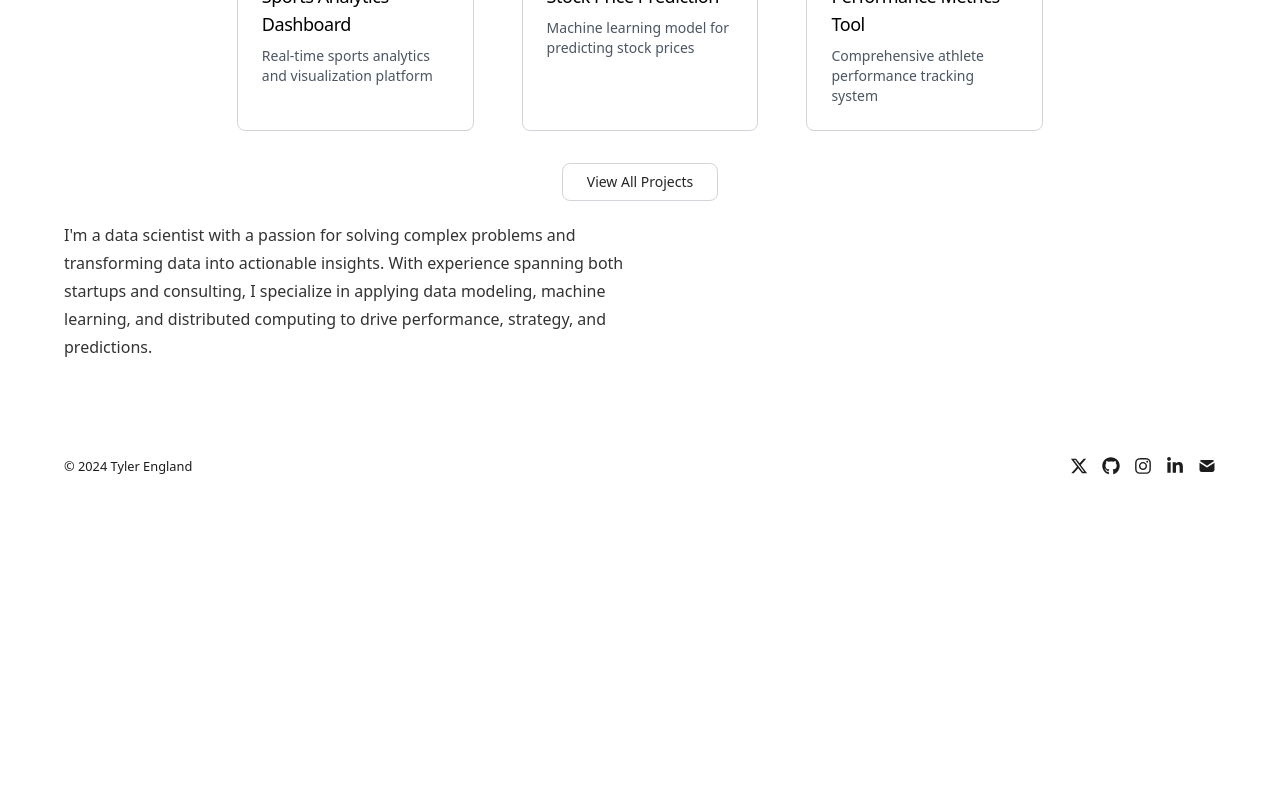
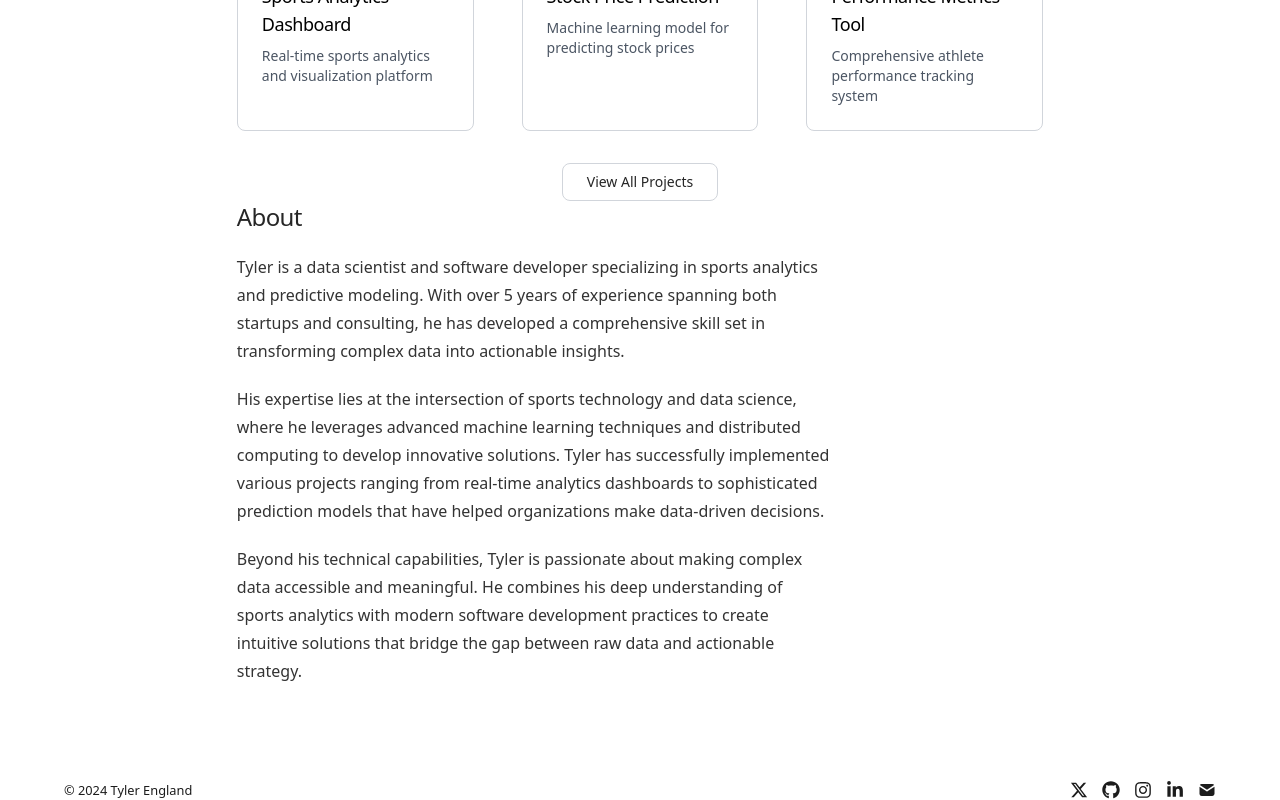
Before and after one commit to tylerengland25/personal-website, a Next.js app: page / in a window 1280 px wide. Shown: the part 1172-1972 px from the top of the page. Before the commit the page ends 1648 px from the top, so only its background shows below. Built offline with nearby package versions, Linux system fonts and the light colour scheme.

Commit message:
About section

```diff
--- /dev/null
+++ b/app/components/about.tsx
@@ -0,0 +1,38 @@
+export default function About() {
+  return (
+    <section
+      id="about"
+      className="mb-16 flex flex-col items-center scroll-mt-24"
+    >
+      <div className="w-[70%]">
+        <h2 className="text-2xl font-medium tracking-tight mb-4 text-neutral-800 dark:text-neutral-200">
+          About
+        </h2>
+        <div className="prose prose-neutral dark:prose-invert">
+          <p>
+            Tyler is a data scientist and software developer specializing in
+            sports analytics and predictive modeling. With over 5 years of
+            experience spanning both startups and consulting, he has developed a
+            comprehensive skill set in transforming complex data into actionable
+            insights.
+          </p>
+          <p>
+            His expertise lies at the intersection of sports technology and data
+            science, where he leverages advanced machine learning techniques and
+            distributed computing to develop innovative solutions. Tyler has
+            successfully implemented various projects ranging from real-time
+            analytics dashboards to sophisticated prediction models that have
+            helped organizations make data-driven decisions.
+          </p>
+          <p>
+            Beyond his technical capabilities, Tyler is passionate about making
+            complex data accessible and meaningful. He combines his deep
+            understanding of sports analytics with modern software development
+            practices to create intuitive solutions that bridge the gap between
+            raw data and actionable strategy.
+          </p>
+        </div>
+      </div>
+    </section>
+  );
+}
--- a/app/components/nav.tsx
+++ b/app/components/nav.tsx
@@ -1,3 +1,5 @@
+'use client';
+
 import Link from 'next/link';
 import { ThemeSwitch } from './theme-switch';
 import { Space_Grotesk } from 'next/font/google';
@@ -14,12 +16,33 @@ const navItems = {
     { path: '/blog', name: 'BLOG' },
   ],
   right: [
-    { path: '/about', name: 'ABOUT' },
+    { path: '/#about', name: 'ABOUT' },
     { path: '/contact', name: 'CONTACT' },
   ],
 };
 
 export function Navbar() {
+  const handleScroll = (
+    e: React.MouseEvent<HTMLAnchorElement>,
+    href: string
+  ) => {
+    // Only handle hash links
+    if (href.startsWith('/#')) {
+      e.preventDefault();
+      const targetId = href.replace('/#', '');
+      const elem = document.getElementById(targetId);
+
+      if (elem) {
+        elem.scrollIntoView({
+          behavior: 'smooth',
+          block: 'start',
+        });
+        // Optionally update the URL
+        window.history.pushState({}, '', href);
+      }
+    }
+  };
+
   return (
     <header className="w-full max-w-7xl mx-auto px-4">
       <nav className="flex items-center justify-center py-12">
@@ -30,6 +53,7 @@ export function Navbar() {
               key={path}
               href={path}
               className="font-mono text-lg text-neutral-800 dark:text-[#F2F2F2] hover:text-neutral-950 dark:hover:text-white transition-colors duration-200 tracking-wide"
+              onClick={(e) => handleScroll(e, path)}
             >
               {name}
             </Link>
@@ -56,6 +80,7 @@ export function Navbar() {
               key={path}
               href={path}
               className="font-mono text-lg text-neutral-800 dark:text-[#F2F2F2] hover:text-neutral-950 dark:hover:text-white transition-colors duration-200 tracking-wide"
+              onClick={(e) => handleScroll(e, path)}
             >
               {name}
             </Link>
--- a/app/global.css
+++ b/app/global.css
@@ -32,10 +32,6 @@
   --sh-jsxliterals: #6266d1;
   --sh-property: #e25a1c;
   --sh-entity: #e25a1c;
-}
-
-html {
-  min-width: 360px;
 }
 
 .prose {
--- a/app/page.tsx
+++ b/app/page.tsx
@@ -1,6 +1,7 @@
 import Hero from './components/hero';
 import Skills from './components/skills';
 import FeaturedProjects from './components/featured-projects';
+import About from './components/about';
 
 export default function Page() {
   return (
@@ -8,15 +9,7 @@ export default function Page() {
       <Hero />
       <Skills />
       <FeaturedProjects />
-      <div className="prose prose-neutral dark:prose-invert">
-        <p>
-          I&apos;m a data scientist with a passion for solving complex problems
-          and transforming data into actionable insights. With experience
-          spanning both startups and consulting, I specialize in applying data
-          modeling, machine learning, and distributed computing to drive
-          performance, strategy, and predictions.
-        </p>
-      </div>
+      <About />
     </section>
   );
 }
```
